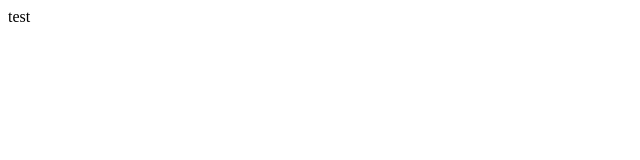
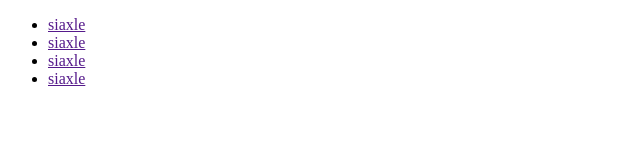
Before and after one commit to NokaK/lesson-3, a plain HTML site: page index.html in a window 1280 px wide. Shown: the whole page, without its empty margins (0-640 px from the left). Drawn offline with Linux system fonts and the light colour scheme.

Commit message:
add navigation

```diff
--- a/index.html
+++ b/index.html
@@ -4,6 +4,21 @@
 	<title></title>
 </head>
 <body>
-test
+	<nav>
+		<ul>
+			<li>
+				<a href="">siaxle</a>
+			</li>
+			<li>
+				<a href="">siaxle</a>
+			</li>
+			<li>
+				<a href="">siaxle</a>
+			</li>
+			<li>
+				<a href="">siaxle</a>
+			</li>
+		</ul>
+	</nav>
 </body>
 </html>
```
